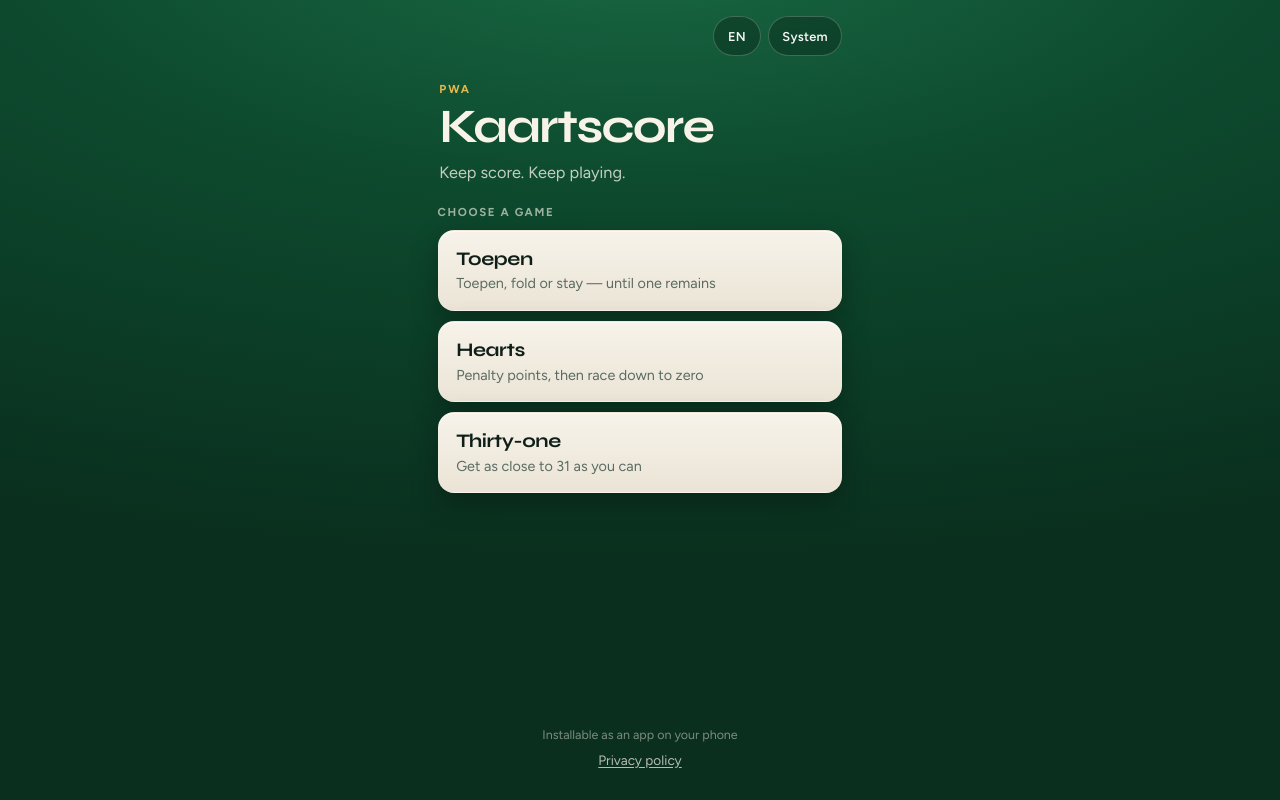
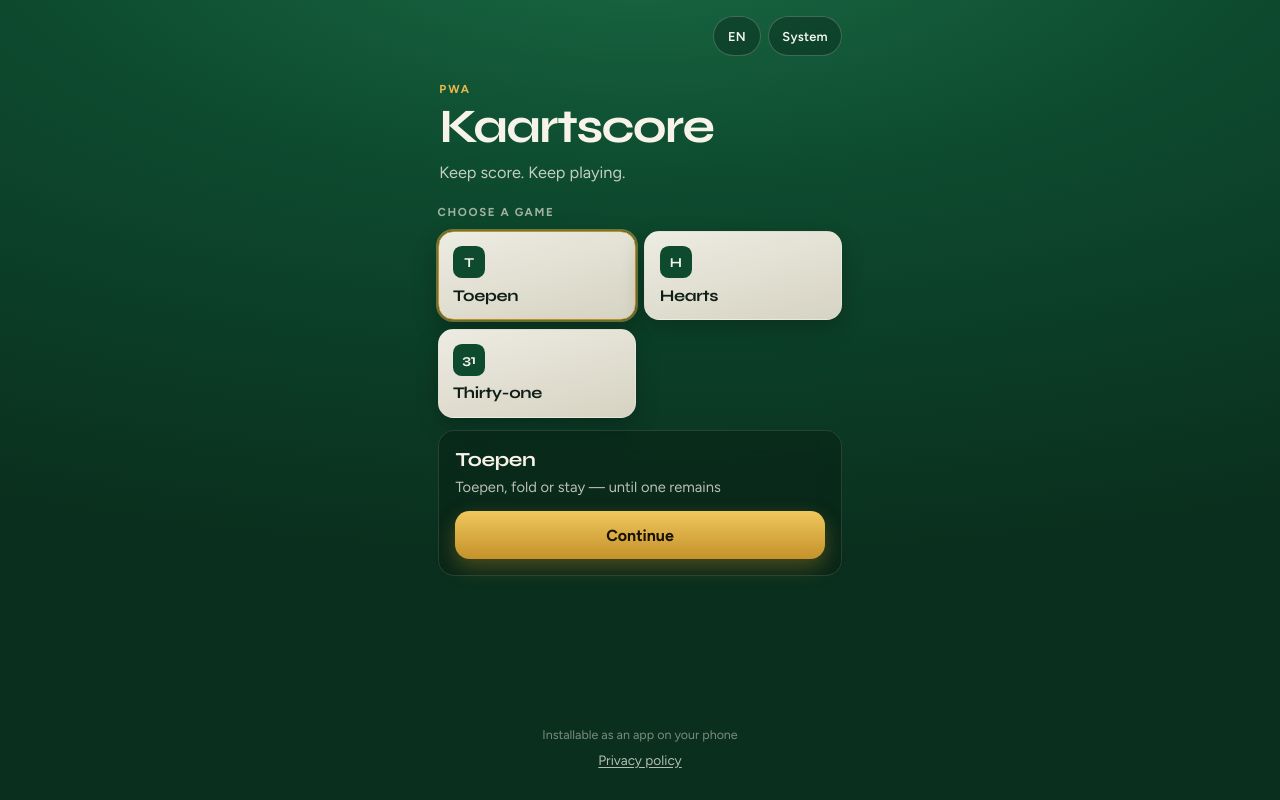
Before and after one commit to KiemoV/Kaartspel, a React (Vite) app: page / in a window 1280 px wide. Built offline with nearby package versions, Linux system fonts and the light colour scheme.

Commit message:
Make game picker a scalable tile grid
Replace stacked full-width cards with a 2-column catalog grid
and a single detail panel plus continue CTA for the selection.

```diff
--- /dev/null
+++ b/src/games/catalog.ts
@@ -0,0 +1,31 @@
+import type { GameType } from '../types/game'
+
+export interface GameCatalogItem {
+  type: GameType
+  titleKey: string
+  descKey: string
+  /** Short mark shown on the compact tile. */
+  mark: string
+}
+
+/** Registry for the home picker — add new games here. */
+export const GAME_CATALOG: GameCatalogItem[] = [
+  {
+    type: 'toepen',
+    titleKey: 'home.toepen',
+    descKey: 'home.toepenDesc',
+    mark: 'T',
+  },
+  {
+    type: 'hartenjagen',
+    titleKey: 'home.hartenjagen',
+    descKey: 'home.hartenjagenDesc',
+    mark: 'H',
+  },
+  {
+    type: 'eenendertigen',
+    titleKey: 'home.eenendertigen',
+    descKey: 'home.eenendertigenDesc',
+    mark: '31',
+  },
+]
--- a/src/i18n/en.json
+++ b/src/i18n/en.json
@@ -14,6 +14,7 @@
   },
   "home": {
     "chooseGame": "Choose a game",
+    "continue": "Continue",
     "toepen": "Toepen",
     "toepenDesc": "Toepen, fold or stay — until one remains",
     "hartenjagen": "Hearts",
--- a/src/i18n/nl.json
+++ b/src/i18n/nl.json
@@ -14,6 +14,7 @@
   },
   "home": {
     "chooseGame": "Kies een spel",
+    "continue": "Verder",
     "toepen": "Toepen",
     "toepenDesc": "Toepen, opgeven of meegaan — tot er één overblijft",
     "hartenjagen": "Hartenjagen",
--- a/src/index.css
+++ b/src/index.css
@@ -167,7 +167,7 @@ html[data-theme='light'] .chip-btn {
 
 .home-games {
   display: grid;
-  gap: 0.65rem;
+  gap: 0.75rem;
 }
 
 .section-label {
@@ -179,45 +179,88 @@ html[data-theme='light'] .chip-btn {
   margin: 0;
 }
 
-.game-list {
+.game-grid {
   display: grid;
-  gap: 0.65rem;
+  grid-template-columns: repeat(2, minmax(0, 1fr));
+  gap: 0.55rem;
 }
 
-.game-choice {
+.game-tile {
   display: grid;
-  gap: 0.28rem;
+  justify-items: start;
+  gap: 0.55rem;
   text-align: left;
-  border: 1px solid rgba(255, 255, 255, 0.08);
-  border-radius: 1rem;
-  padding: 1rem 1.1rem;
-  min-height: 70px;
+  min-height: 88px;
+  padding: 0.85rem 0.9rem;
+  border-radius: 0.95rem;
+  border: 1px solid rgba(255, 255, 255, 0.1);
   background:
-    linear-gradient(180deg, #f7f3ea 0%, #ebe4d6 100%);
+    linear-gradient(165deg, rgba(247, 243, 234, 0.96), rgba(232, 224, 208, 0.92));
   color: #122018;
-  box-shadow:
-    0 10px 28px rgba(0, 0, 0, 0.28),
-    inset 0 1px 0 rgba(255, 255, 255, 0.55);
-  transition: transform 0.15s ease, box-shadow 0.15s ease;
-  animation: rise 0.55s ease both;
+  box-shadow: 0 8px 22px rgba(0, 0, 0, 0.22);
+  transition: transform 0.15s ease, border-color 0.15s ease, box-shadow 0.15s ease;
+  animation: rise 0.45s ease both;
 }
 
-.game-choice:active {
-  transform: scale(0.985);
+.game-tile:active {
+  transform: scale(0.98);
 }
 
-.game-choice strong {
+.game-tile.is-on {
+  border-color: var(--gold-deep);
+  box-shadow:
+    0 0 0 2px rgba(232, 184, 74, 0.45),
+    0 10px 24px rgba(0, 0, 0, 0.28);
+}
+
+.game-tile-mark {
+  display: inline-grid;
+  place-items: center;
+  min-width: 2rem;
+  height: 2rem;
+  padding: 0 0.4rem;
+  border-radius: 0.55rem;
+  background: #0d4a2e;
+  color: #f7f3e8;
   font-family: var(--font-display);
-  font-size: 1.2rem;
+  font-size: 0.85rem;
   font-weight: 700;
   letter-spacing: -0.02em;
+}
+
+.game-tile-title {
+  font-family: var(--font-display);
+  font-size: 1.02rem;
+  font-weight: 700;
+  letter-spacing: -0.02em;
+  line-height: 1.15;
   color: #0f1f17;
 }
 
-.game-choice span {
-  color: #5a6b62;
-  font-size: 0.9rem;
-  line-height: 1.35;
+.game-detail {
+  display: grid;
+  gap: 0.85rem;
+  padding: 1rem 1.05rem;
+  border-radius: 1rem;
+  background: rgba(8, 28, 18, 0.42);
+  border: 1px solid rgba(247, 243, 232, 0.12);
+  backdrop-filter: blur(10px);
+  animation: rise 0.35s ease both;
+}
+
+.game-detail h2 {
+  margin: 0;
+  font-family: var(--font-display);
+  font-size: 1.25rem;
+  color: #f7f3e8;
+  letter-spacing: -0.02em;
+}
+
+.game-detail p {
+  margin: 0.35rem 0 0;
+  color: rgba(247, 243, 232, 0.75);
+  font-size: 0.92rem;
+  line-height: 1.4;
 }
 
 .home-footer {
--- a/src/screens/HomeScreen.tsx
+++ b/src/screens/HomeScreen.tsx
@@ -1,4 +1,6 @@
+import { useState } from 'react'
 import { useTranslation } from 'react-i18next'
+import { GAME_CATALOG } from '../games/catalog'
 import type { GameType } from '../types/game'
 import type { ThemeMode } from '../hooks/useTheme'
 
@@ -9,20 +11,6 @@ interface Props {
   onPrivacy: () => void
 }
 
-const GAMES: { type: GameType; titleKey: string; descKey: string }[] = [
-  { type: 'toepen', titleKey: 'home.toepen', descKey: 'home.toepenDesc' },
-  {
-    type: 'hartenjagen',
-    titleKey: 'home.hartenjagen',
-    descKey: 'home.hartenjagenDesc',
-  },
-  {
-    type: 'eenendertigen',
-    titleKey: 'home.eenendertigen',
-    descKey: 'home.eenendertigenDesc',
-  },
-]
-
 export function HomeScreen({
   onSelect,
   themeMode,
@@ -30,6 +18,9 @@ export function HomeScreen({
   onPrivacy,
 }: Props) {
   const { t, i18n } = useTranslation()
+  const [selected, setSelected] = useState<GameType | null>(
+    GAME_CATALOG[0]?.type ?? null,
+  )
 
   const cycleTheme = () => {
     const order: ThemeMode[] = ['system', 'light', 'dark']
@@ -43,6 +34,9 @@ export function HomeScreen({
       : themeMode === 'dark'
         ? t('nav.themeDark')
         : t('nav.themeSystem')
+
+  const selectedGame =
+    GAME_CATALOG.find((game) => game.type === selected) ?? null
 
   return (
     <div className="home-screen">
@@ -69,20 +63,43 @@ export function HomeScreen({
 
       <section className="home-games" aria-label={t('home.chooseGame')}>
         <p className="section-label">{t('home.chooseGame')}</p>
-        <div className="game-list">
-          {GAMES.map((game, index) => (
+        <div className="game-grid" role="listbox" aria-label={t('home.chooseGame')}>
+          {GAME_CATALOG.map((game, index) => {
+            const isOn = selected === game.type
+            return (
+              <button
+                type="button"
+                role="option"
+                aria-selected={isOn}
+                className={`game-tile ${isOn ? 'is-on' : ''}`}
+                key={game.type}
+                style={{ animationDelay: `${0.06 + index * 0.04}s` }}
+                onClick={() => setSelected(game.type)}
+              >
+                <span className="game-tile-mark" aria-hidden>
+                  {game.mark}
+                </span>
+                <span className="game-tile-title">{t(game.titleKey)}</span>
+              </button>
+            )
+          })}
+        </div>
+
+        {selectedGame && (
+          <div className="game-detail" key={selectedGame.type}>
+            <div>
+              <h2>{t(selectedGame.titleKey)}</h2>
+              <p>{t(selectedGame.descKey)}</p>
+            </div>
             <button
               type="button"
-              className="game-choice"
-              key={game.type}
-              style={{ animationDelay: `${0.08 + index * 0.06}s` }}
-              onClick={() => onSelect(game.type)}
+              className="btn btn-primary btn-block"
+              onClick={() => onSelect(selectedGame.type)}
             >
-              <strong>{t(game.titleKey)}</strong>
-              <span>{t(game.descKey)}</span>
+              {t('home.continue')}
             </button>
-          ))}
-        </div>
+          </div>
+        )}
       </section>
 
       <footer className="home-footer">
```
